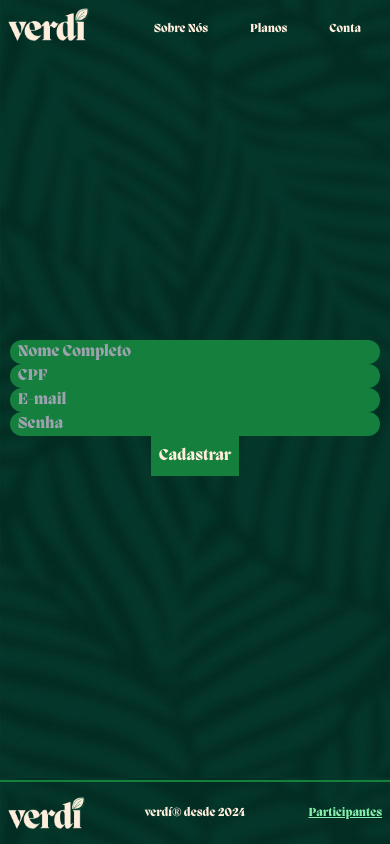
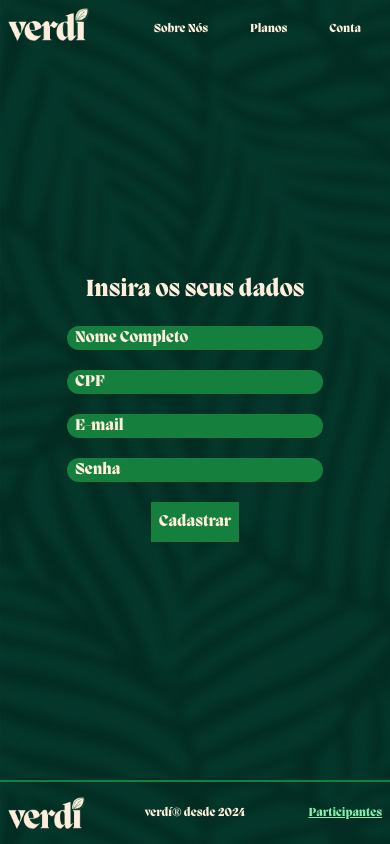
Before and after one commit to luizpaulo73/gs-verdi, a Next.js app in the folder verdi/: page /cadastro in a window 390 px wide. Built offline with nearby package versions, Linux system fonts and the light colour scheme; a web font is replaced by a local one.

Commit message:
form de cadastro e login com responsividade

```diff
--- a/verdi/src/app/login/page.tsx
+++ b/verdi/src/app/login/page.tsx
@@ -2,6 +2,11 @@ import ConteudoLogin from '@/components/ConteudoLogin/ConteudoLogin'
 
 export default function Login() {
   return (
-    <ConteudoLogin />
+    <>
+      <div className='flex flex-col gap-5'>
+      <h1 className="text-creme text-center text-2xl sm:text-3xl">Entre na sua conta</h1>
+        <ConteudoLogin />
+      </div>
+    </>
   )
 }
--- a/verdi/src/components/ConteudoLogin/ConteudoLogin.tsx
+++ b/verdi/src/components/ConteudoLogin/ConteudoLogin.tsx
@@ -10,16 +10,11 @@ export default function ConteudoLogin() {
   const [email, setEmail] = useState<string>("");
   const [senha, setSenha] = useState<string>("");
 
-  const [validacaoEmail , setValidacaoEmail] = useState<boolean>(true)
-  const [validacaoSenha , setValidacaoSenha] = useState<boolean>(true)
+  const [validacaoEmail, setValidacaoEmail] = useState<boolean>(true)
+  const [validacaoSenha, setValidacaoSenha] = useState<boolean>(true)
 
-  const validarEmail = () => {
-    emailRegex.test(email) ? setValidacaoEmail(true) : setValidacaoEmail(false)
-  }
-
-  const validarSenha = () => {
-    senhaRegex.test(senha) ? setValidacaoSenha(true) : setValidacaoSenha(false)
-  }
+  const validarEmail = () => setValidacaoEmail(emailRegex.test(email));
+  const validarSenha = () => setValidacaoSenha(senhaRegex.test(senha));
 
   const handleSubmit = async (e: React.FormEvent<HTMLFormElement>) => {
     e.preventDefault();
@@ -53,7 +48,7 @@ export default function ConteudoLogin() {
             placeholder="E-mail"
             onChange={(e) => setEmail(e.target.value)}
             onBlur={validarEmail}
-            className="bg-green-700 rounded-full px-2 w-[95vw]"
+            className="bg-green-700 rounded-full px-2 w-64 placeholder:text-creme sm:placeholder:text-xl sm:p-2 sm:w-full text-creme"
           />
           {!validacaoEmail ? <p className="text-red-600">Email inválido</p> : <></>}
           </div>
@@ -64,17 +59,17 @@ export default function ConteudoLogin() {
             placeholder="Senha"
             onChange={(e) => setSenha(e.target.value)}
             onBlur={validarSenha}
-            className="bg-green-700 rounded-full px-2 w-[95vw]"
+            className="bg-green-700 rounded-full px-2 w-64 placeholder:text-creme sm:placeholder:text-xl sm:p-2 text-creme"
           />
           {!validacaoSenha ? <p className="text-red-600">Senha inválida</p> : <></>}
           </div>
           </div>
         </fieldset>
-        <button type="submit" className="bg-green-700 text-creme p-2">Entrar</button>
+        <button type="submit" className="bg-green-700 text-creme p-2 sm:text-xl">Entrar</button>
       </form>
       <div className="text-center">
-      <p className="text-creme">Nâo possui uma conta?</p>
-      <Link href={"/cadastro"} className="text-green-300 underline hover:text-creme duration-500">Cadastre-se</Link>
+      <p className="text-creme sm:text-xl">Nâo possui uma conta?</p>
+      <Link href={"/cadastro"} className="text-green-300 underline hover:text-creme duration-500 sm:text-xl">Cadastre-se</Link>
       </div>
     </section>
   )
--- a/verdi/src/components/FormCadastro/FormCadastro.tsx
+++ b/verdi/src/components/FormCadastro/FormCadastro.tsx
@@ -15,21 +15,11 @@ export default function FormCadastro() {
   const [validacaoEmail , setValidacaoEmail] = useState<boolean>(true)
   const [validacaoSenha , setValidacaoSenha] = useState<boolean>(true)
 
-  const validarNome = () => {
-    nome.length >= 3 ? setValidacaoNome(true) : setValidacaoNome(false)
-  }
+  const validarNome = () => setValidacaoNome(nome.length >= 3);
+  const validarCpf = () => setValidacaoCpf(cpf.length === 11);
+  const validarEmail = () => setValidacaoEmail(emailRegex.test(email));
+  const validarSenha = () => setValidacaoSenha(senhaRegex.test(senha));
 
-  const validarCpf = () => {
-    cpf.length === 11 ? setValidacaoCpf(true) : setValidacaoCpf(false)
-  }
-
-  const validarEmail = () => {
-    emailRegex.test(email) ? setValidacaoEmail(true) : setValidacaoEmail(false)
-  }
-
-  const validarSenha = () => {
-    senhaRegex.test(senha) ? setValidacaoSenha(true) : setValidacaoSenha(false)
-  }
 
   const handleSubmit = async (e: React.FormEvent<HTMLFormElement>) => {
     e.preventDefault();
@@ -54,9 +44,10 @@ export default function FormCadastro() {
   };
 
   return (
-    <section>
-      <form onSubmit={handleSubmit} className="flex flex-col items-center">
-        <fieldset className="flex flex-col">
+    <section className="flex flex-col gap-5">
+      <h1 className="text-creme text-center text-2xl sm:text-3xl">Insira os seus dados</h1>
+      <form onSubmit={handleSubmit} className="flex flex-col items-center gap-5">
+        <fieldset className="flex flex-col gap-5">
           <div>
           <input
             type="text"
@@ -65,9 +56,9 @@ export default function FormCadastro() {
             value={nome}
             onChange={(e) => setNome(e.target.value)}
             onBlur={validarNome}
-            className="bg-green-700 rounded-full text-creme w-[95vw] px-2"
+            className="bg-green-700 rounded-full px-2 w-64 placeholder:text-creme sm:placeholder:text-xl sm:p-2 text-creme"
           />
-          {!validacaoNome ? <p className="text-red-600">Nome precisa ter no mínimo 3 caracteres</p> : <></>}
+          {!validacaoNome ? <p className="text-red-600">Nome muito curto</p> : <></>}
           </div>
           <div>
           <input
@@ -77,7 +68,7 @@ export default function FormCadastro() {
             value={cpf}
             onChange={(e) => setCpf(e.target.value)}
             onBlur={validarCpf}
-            className="bg-green-700 rounded-full text-creme w-[95vw] px-2"
+            className="bg-green-700 rounded-full px-2 w-64 placeholder:text-creme sm:placeholder:text-xl sm:p-2 text-creme"
           />
           {!validacaoCpf ? <p className="text-red-600">CPF inválido</p> : <></>}
           </div>
@@ -89,7 +80,7 @@ export default function FormCadastro() {
             value={email}
             onChange={(e) => setEmail(e.target.value)}
             onBlur={validarEmail}
-            className="bg-green-700 rounded-full text-creme w-[95vw] px-2"
+            className="bg-green-700 rounded-full px-2 w-64 placeholder:text-creme sm:placeholder:text-xl sm:p-2 text-creme"
           />
           {!validacaoEmail ? <p className="text-red-600">Email inválido</p> : <></>}
           </div>
@@ -101,12 +92,12 @@ export default function FormCadastro() {
             value={senha}
             onChange={(e) => setSenha(e.target.value)}
             onBlur={validarSenha}
-            className="bg-green-700 rounded-full text-creme w-[95vw] px-2"
+            className="bg-green-700 rounded-full px-2 w-64 placeholder:text-creme sm:placeholder:text-xl sm:p-2 text-creme"
           />
           {!validacaoSenha ? <p className="text-red-600">Senha inválida</p> : <></>}
           </div>
         </fieldset>
-        <button type="submit" className="bg-green-700 text-creme p-2">Cadastrar</button>
+        <button type="submit" className="bg-green-700 text-creme p-2 sm:text-xl">Cadastrar</button>
       </form>
     </section>
   );
```
